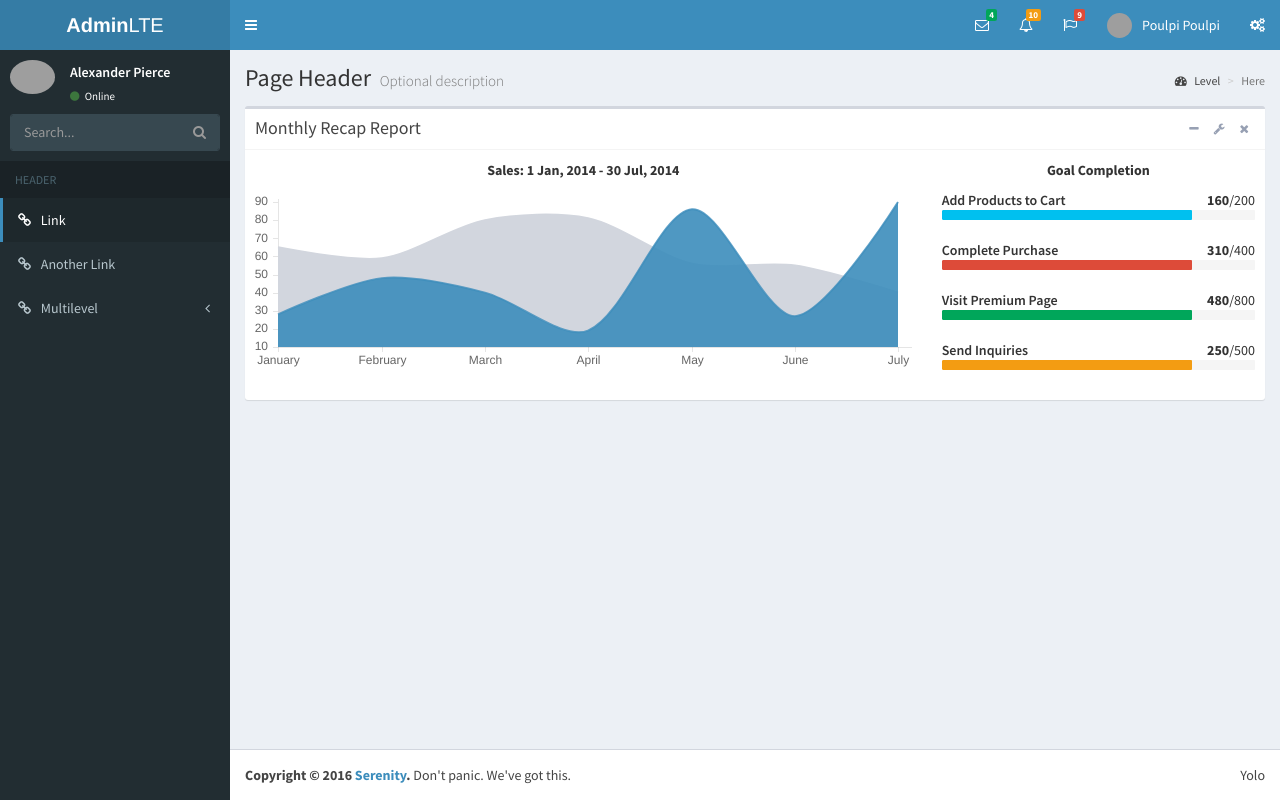
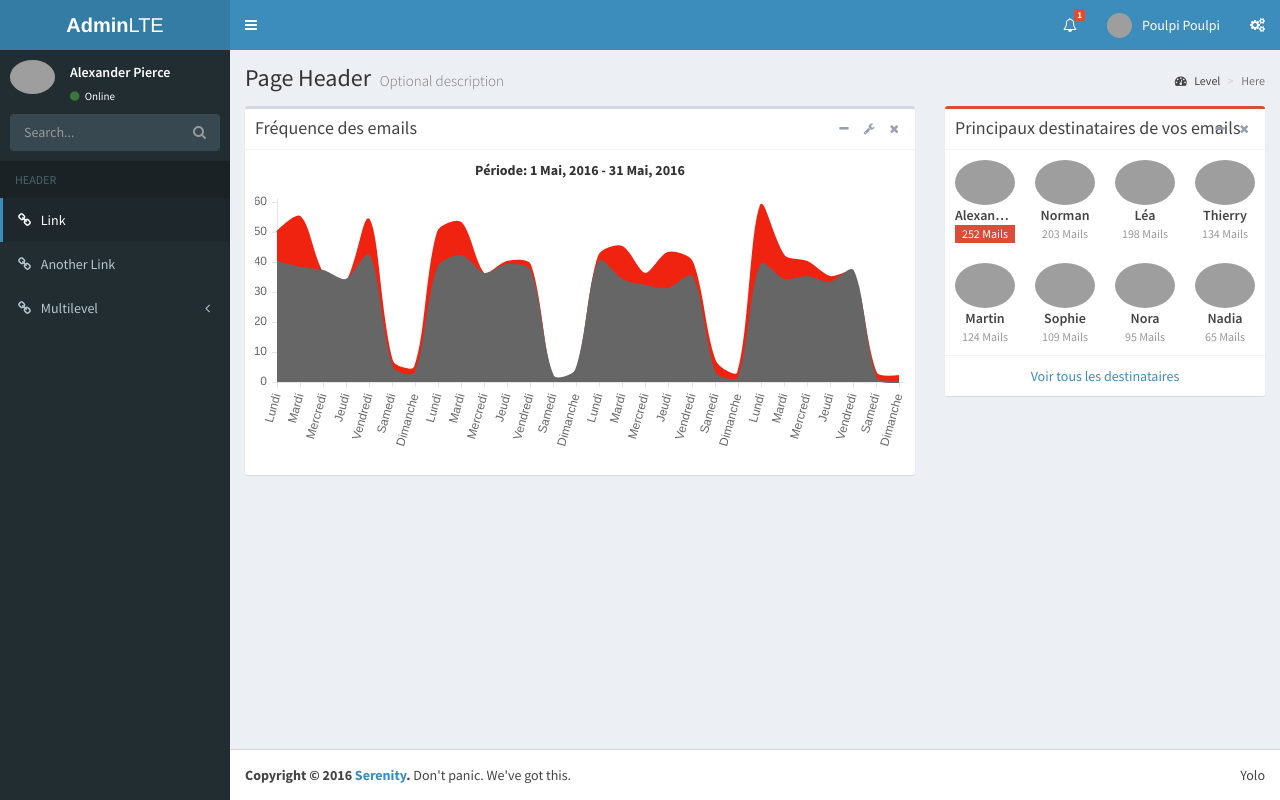
Before and after one commit to glassBoxes/unlocksupplychain, a Node server app: page /serenity/ in a window 1280 px wide. Run offline with Node 20, Linux system fonts and the light colour scheme; some libraries are stand-ins or nearby versions; grey boxes are pictures that could not be loaded.

Commit message:
Poor macbook

```diff
--- a/public/serenity/js/pages/index.js
+++ b/public/serenity/js/pages/index.js
@@ -17,27 +17,27 @@ $(function () {
   var salesChart = new Chart(salesChartCanvas);
 
   var salesChartData = {
-    labels: ["January", "February", "March", "April", "May", "June", "July"],
+    labels: ["Lundi", "Mardi", "Mercredi", "Jeudi", "Vendredi", "Samedi", "Dimanche", "Lundi", "Mardi", "Mercredi", "Jeudi", "Vendredi", "Samedi", "Dimanche", "Lundi", "Mardi", "Mercredi", "Jeudi", "Vendredi", "Samedi", "Dimanche", "Lundi", "Mardi", "Mercredi", "Jeudi", "Vendredi", "Samedi", "Dimanche"],
     datasets: [
       {
-        label: "Electronics",
-        fillColor: "rgb(210, 214, 222)",
-        strokeColor: "rgb(210, 214, 222)",
-        pointColor: "rgb(210, 214, 222)",
+        label: "Malcolm",
+        fillColor: "rgb(240,35,17)",
+        strokeColor: "rgb(240,35,17)",
+        pointColor: "rgb(240,35,17)",
         pointStrokeColor: "#c1c7d1",
         pointHighlightFill: "#fff",
         pointHighlightStroke: "rgb(220,220,220)",
-        data: [65, 59, 80, 81, 56, 55, 40]
+        data: [50, 55, 36, 33, 54, 7, 5, 50, 53, 36, 40, 39, 1, 3, 42, 45, 36, 43, 40, 7, 3, 59, 42, 40, 35, 36, 3, 2]
       },
       {
-        label: "Digital Goods",
-        fillColor: "rgba(60,141,188,0.9)",
-        strokeColor: "rgba(60,141,188,0.8)",
-        pointColor: "#3b8bba",
-        pointStrokeColor: "rgba(60,141,188,1)",
+        label: "Moyenne",
+        fillColor: "rgba(102,102,102, 1)",
+        strokeColor: "rgba(102,102,102, 1)",
+        pointColor: "#555",
+        pointStrokeColor: "rgba(102,102,102,1)",
         pointHighlightFill: "#fff",
-        pointHighlightStroke: "rgba(60,141,188,1)",
-        data: [28, 48, 40, 19, 86, 27, 90]
+        pointHighlightStroke: "rgba(220,220,200,1)",
+        data: [40, 38, 37, 34, 42, 5, 3, 38, 42, 36, 39, 37, 2, 4, 40, 34, 32, 31, 35, 3, 1, 39, 34, 35, 33, 37, 1, 0]
       }
     ]
   };
--- a/views/serenity/index.ejs
+++ b/views/serenity/index.ejs
@@ -74,99 +74,28 @@ desired effect
       <!-- Navbar Right Menu -->
       <div class="navbar-custom-menu">
         <ul class="nav navbar-nav">
-          <!-- Messages: style can be found in dropdown.less-->
-          <li class="dropdown messages-menu">
-            <!-- Menu toggle button -->
-            <a href="#" class="dropdown-toggle" data-toggle="dropdown">
-              <i class="fa fa-envelope-o"></i>
-              <span class="label label-success">4</span>
-            </a>
-            <ul class="dropdown-menu">
-              <li class="header">You have 4 messages</li>
-              <li>
-                <!-- inner menu: contains the messages -->
-                <ul class="menu">
-                  <li><!-- start message -->
-                    <a href="#">
-                      <div class="pull-left">
-                        <!-- User Image -->
-                        <img src="/dist/img/user2-160x160.jpg" class="img-circle" alt="User Image">
-                      </div>
-                      <!-- Message title and timestamp -->
-                      <h4>
-                        Support Team
-                        <small><i class="fa fa-clock-o"></i> 5 mins</small>
-                      </h4>
-                      <!-- The message -->
-                      <p>Why not buy a new awesome theme?</p>
-                    </a>
-                  </li>
-                  <!-- end message -->
-                </ul>
-                <!-- /.menu -->
-              </li>
-              <li class="footer"><a href="#">See All Messages</a></li>
-            </ul>
-          </li>
-          <!-- /.messages-menu -->
 
           <!-- Notifications Menu -->
           <li class="dropdown notifications-menu">
             <!-- Menu toggle button -->
             <a href="#" class="dropdown-toggle" data-toggle="dropdown">
               <i class="fa fa-bell-o"></i>
-              <span class="label label-warning">10</span>
+              <span class="label label-danger">1</span>
             </a>
             <ul class="dropdown-menu">
-              <li class="header">You have 10 notifications</li>
+              <li class="header">Vous avez une nouvelle notification</li>
               <li>
                 <!-- Inner Menu: contains the notifications -->
                 <ul class="menu">
                   <li><!-- start notification -->
                     <a href="#">
-                      <i class="fa fa-users text-aqua"></i> 5 new members joined today
+                      <i class="fa fa-users text-aqua"></i> Vous semblez sur-solliciter vos collaborateurs !
                     </a>
                   </li>
                   <!-- end notification -->
                 </ul>
               </li>
               <li class="footer"><a href="#">View all</a></li>
-            </ul>
-          </li>
-          <!-- Tasks Menu -->
-          <li class="dropdown tasks-menu">
-            <!-- Menu Toggle Button -->
-            <a href="#" class="dropdown-toggle" data-toggle="dropdown">
-              <i class="fa fa-flag-o"></i>
-              <span class="label label-danger">9</span>
-            </a>
-            <ul class="dropdown-menu">
-              <li class="header">You have 9 tasks</li>
-              <li>
-                <!-- Inner menu: contains the tasks -->
-                <ul class="menu">
-                  <li><!-- Task item -->
-                    <a href="#">
-                      <!-- Task title and progress text -->
-                      <h3>
-                        Design some buttons
-                        <small class="pull-right">20%</small>
-                      </h3>
-                      <!-- The progress bar -->
-                      <div class="progress xs">
-                        <!-- Change the css width attribute to simulate progress -->
-                        <div class="progress-bar progress-bar-aqua" style="width: 20%" role="progressbar" aria-valuenow="20" aria-valuemin="0" aria-valuemax="100">
-                          <span class="sr-only">20% Complete</span>
-                        </div>
-                      </div>
-                    </a>
-                  </li>
-                  <!-- end task item -->
-                </ul>
-              </li>
-              <li class="footer">
-                <a href="#">View all tasks</a>
-              </li>
             </ul>
           </li>
           <!-- User Account Menu -->
@@ -291,10 +220,10 @@ desired effect
       <!-- Your Page Content Here -->
 
             <div class="row">
-        <div class="col-md-12">
+        <div class="col-md-8">
           <div class="box">
             <div class="box-header with-border">
-              <h3 class="box-title">Monthly Recap Report</h3>
+              <h3 class="box-title">Fréquence des emails</h3>
 
               <div class="box-tools pull-right">
                 <button type="button" class="btn btn-box-tool" data-widget="collapse"><i class="fa fa-minus"></i>
@@ -316,61 +245,19 @@ desired effect
             <!-- /.box-header -->
             <div class="box-body">
               <div class="row">
-                <div class="col-md-8">
+                <div class="col-md-12">
                   <p class="text-center">
-                    <strong>Sales: 1 Jan, 2014 - 30 Jul, 2014</strong>
+                    <strong>Période: 1 Mai, 2016 - 31 Mai, 2016</strong>
                   </p>
 
                   <div class="chart">
                     <!-- Sales Chart Canvas -->
-                    <canvas id="salesChart" style="height: 180px;"></canvas>
+                    <canvas id="salesChart" style="height: 270px;"></canvas>
                   </div>
                   <!-- /.chart-responsive -->
                 </div>
                 <!-- /.col -->
-                <div class="col-md-4">
-                  <p class="text-center">
-                    <strong>Goal Completion</strong>
-                  </p>
 
-                  <div class="progress-group">
-                    <span class="progress-text">Add Products to Cart</span>
-                    <span class="progress-number"><b>160</b>/200</span>
-
-                    <div class="progress sm">
-                      <div class="progress-bar progress-bar-aqua" style="width: 80%"></div>
-                    </div>
-                  </div>
-                  <!-- /.progress-group -->
-                  <div class="progress-group">
-                    <span class="progress-text">Complete Purchase</span>
-                    <span class="progress-number"><b>310</b>/400</span>
-
-                    <div class="progress sm">
-                      <div class="progress-bar progress-bar-red" style="width: 80%"></div>
-                    </div>
-                  </div>
-                  <!-- /.progress-group -->
-                  <div class="progress-group">
-                    <span class="progress-text">Visit Premium Page</span>
-                    <span class="progress-number"><b>480</b>/800</span>
-
-                    <div class="progress sm">
-                      <div class="progress-bar progress-bar-green" style="width: 80%"></div>
-                    </div>
-                  </div>
-                  <!-- /.progress-group -->
-                  <div class="progress-group">
-                    <span class="progress-text">Send Inquiries</span>
-                    <span class="progress-number"><b>250</b>/500</span>
-
-                    <div class="progress sm">
-                      <div class="progress-bar progress-bar-yellow" style="width: 80%"></div>
-                    </div>
-                  </div>
-                  <!-- /.progress-group -->
-                </div>
-                <!-- /.col -->
               </div>
               <!-- /.row -->
             </div>
@@ -379,6 +266,76 @@ desired effect
           <!-- /.box -->
         </div>
         <!-- /.col -->
+
+         <div class="col-md-4">
+              <!-- USERS LIST -->
+              <div class="box box-danger">
+                <div class="box-header with-border">
+                  <h3 class="box-title">Principaux destinataires de vos emails</h3>
+
+                  <div class="box-tools pull-right">
+                    <button type="button" class="btn btn-box-tool" data-widget="collapse"><i class="fa fa-minus"></i>
+                    </button>
+                    <button type="button" class="btn btn-box-tool" data-widget="remove"><i class="fa fa-times"></i>
+                    </button>
+                  </div>
+                </div>
+                <!-- /.box-header -->
+                <div class="box-body no-padding">
+                  <ul class="users-list clearfix">
+                    <li>
+                      <img src="/dist/img/user1-128x128.jpg" alt="User Image">
+                      <a class="users-list-name" href="#">Alexandre</a>
+                      <span class="users-list-date label-danger">252 Mails</span>
+                    </li>
+                    <li>
+                      <img src="/dist/img/user8-128x128.jpg" alt="User Image">
+                      <a class="users-list-name" href="#">Norman</a>
+                      <span class="users-list-date">203 Mails</span>
+                    </li>
+                    <li>
+                      <img src="/dist/img/user7-128x128.jpg" alt="User Image">
+                      <a class="users-list-name" href="#">Léa</a>
+                      <span class="users-list-date">198 Mails</span>
+                    </li>
+                    <li>
+                      <img src="/dist/img/user6-128x128.jpg" alt="User Image">
+                      <a class="users-list-name" href="#">Thierry</a>
+                      <span class="users-list-date">134 Mails</span>
+                    </li>
+                    <li>
+                      <img src="/dist/img/user2-160x160.jpg" alt="User Image">
+                      <a class="users-list-name" href="#">Martin</a>
+                      <span class="users-list-date">124 Mails</span>
+                    </li>
+                    <li>
+                      <img src="/dist/img/user5-128x128.jpg" alt="User Image">
+                      <a class="users-list-name" href="#">Sophie</a>
+                      <span class="users-list-date">109 Mails</span>
+                    </li>
+                    <li>
+                      <img src="/dist/img/user4-128x128.jpg" alt="User Image">
+                      <a class="users-list-name" href="#">Nora</a>
+                      <span class="users-list-date">95 Mails</span>
+                    </li>
+                    <li>
+                      <img src="/dist/img/user3-128x128.jpg" alt="User Image">
+                      <a class="users-list-name" href="#">Nadia</a>
+                      <span class="users-list-date">65 Mails</span>
+                    </li>
+                  </ul>
+                  <!-- /.users-list -->
+                </div>
+                <!-- /.box-body -->
+                <div class="box-footer text-center">
+                  <a href="javascript:void(0)" class="uppercase">Voir tous les destinataires</a>
+                </div>
+                <!-- /.box-footer -->
+              </div>
+              <!--/.box -->
+            </div>
+            <!-- /.col -->
+
       </div>
       <!-- /.row -->
 
```
